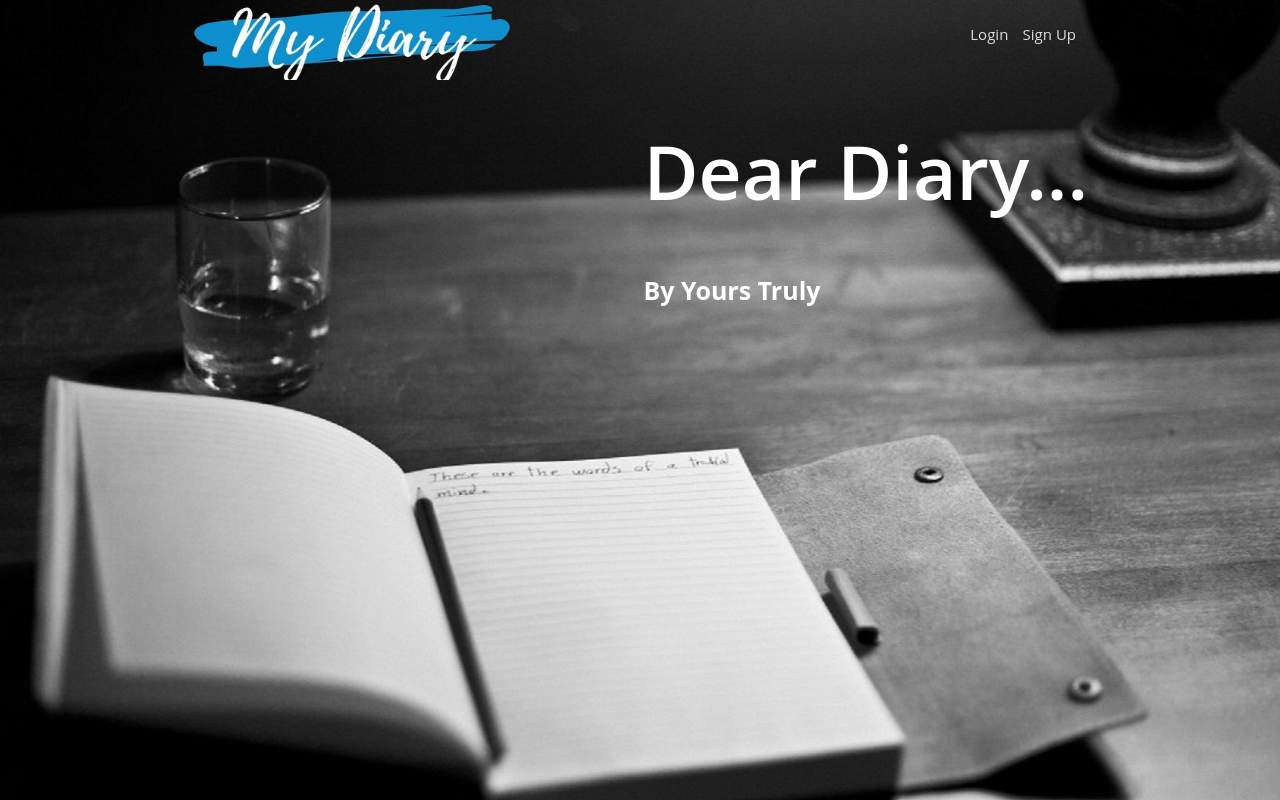
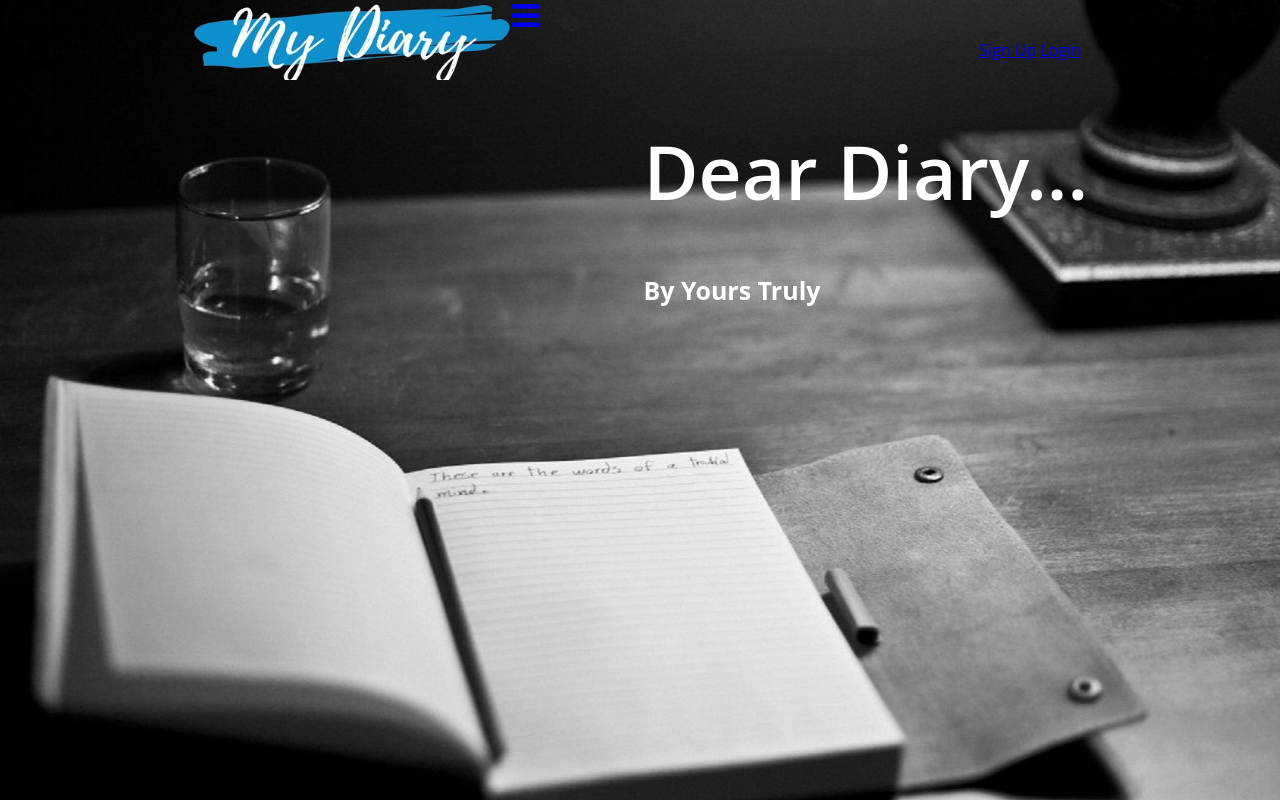
Before and after one commit to Ramon3162/My-Diary, a plain HTML site: page feature/landing.html in a window 1280 px wide. Drawn offline with Linux system fonts and the light colour scheme.

Commit message:
Final changes to the landing page

```diff
--- a/feature/landing.html
+++ b/feature/landing.html
@@ -5,24 +5,23 @@
         <meta name="viewport" content="width=device-width, initial-scale=1">
         <title></title>
         <link rel="stylesheet" type="text/css" href="static/css/style.css">
+        <link rel="stylesheet" href="https://cdnjs.cloudflare.com/ajax/libs/font-awesome/4.7.0/css/font-awesome.min.css">
     </head>
     <body id="body">
             <div id="top-menu" class="navigation">
                     <div class="logo">
                         <img src="static/img/logo.png" alt="MyDiary">
                     </div>
+
+                    <div class="navigation">
                         <div class="toggle-navigation">
-                <div>
-                    <div class="bar"></div>
-                    <div class="bar"></div>
-                    <div class="bar"></div>
+                            <a href="javascript:void(0);" onclick="openNav()">
+                            <i class="fa fa-bars fa-2x"></i></a>
                         </div>
+                        <div class="nav-links" id="top-navigation">
+                            <a href="signup.html">Sign Up</a>
+                            <a href="login.html">Login</a>
                         </div>
-            <div class="nav-links">
-                <ul>
-                    <li><a href="login.html">Login</a></li>
-                    <li><a href="signup.html">Sign Up</a></li>
-                </ul>
                     </div>
                 </div>
         <div class="main-content">
```
Lines whose indentation alone changed are shown as unchanged.
